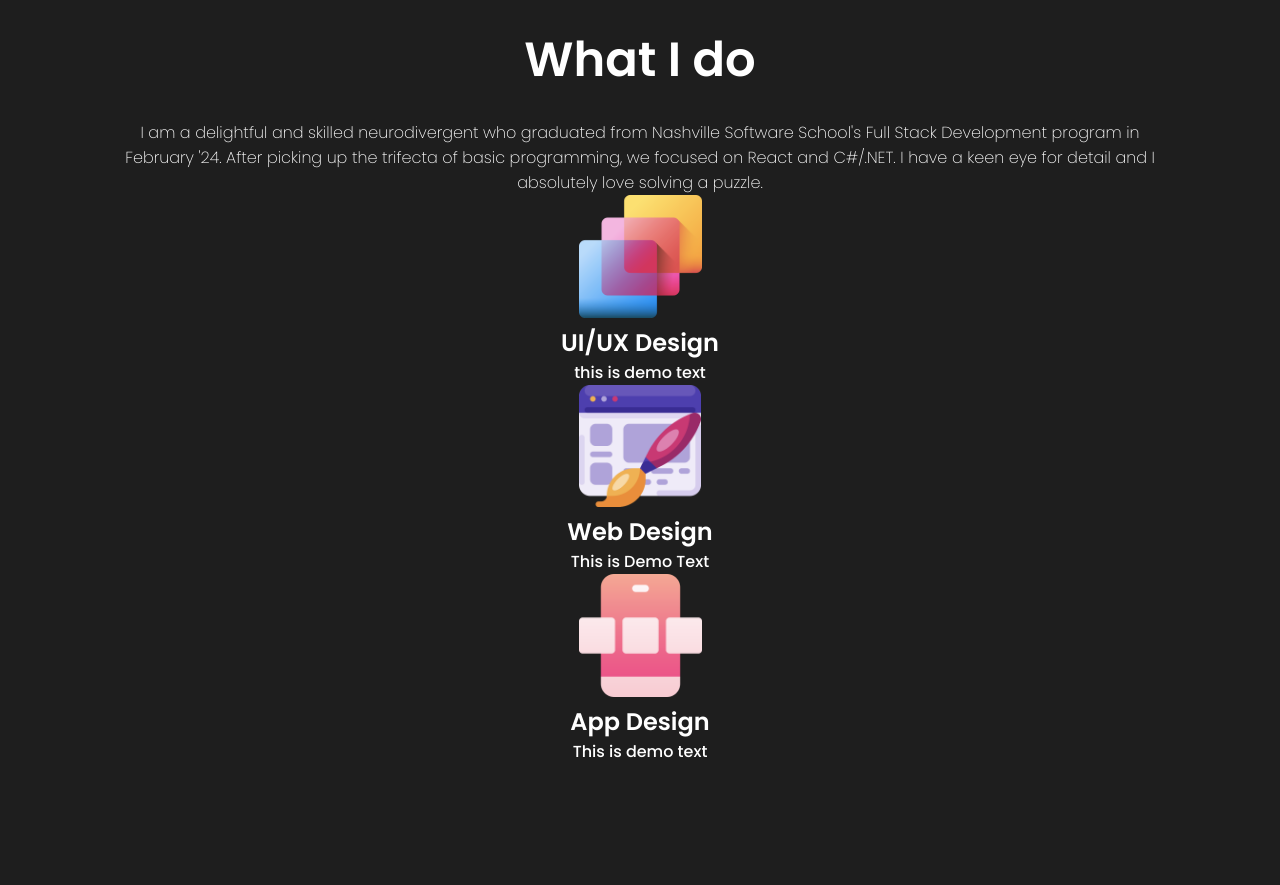
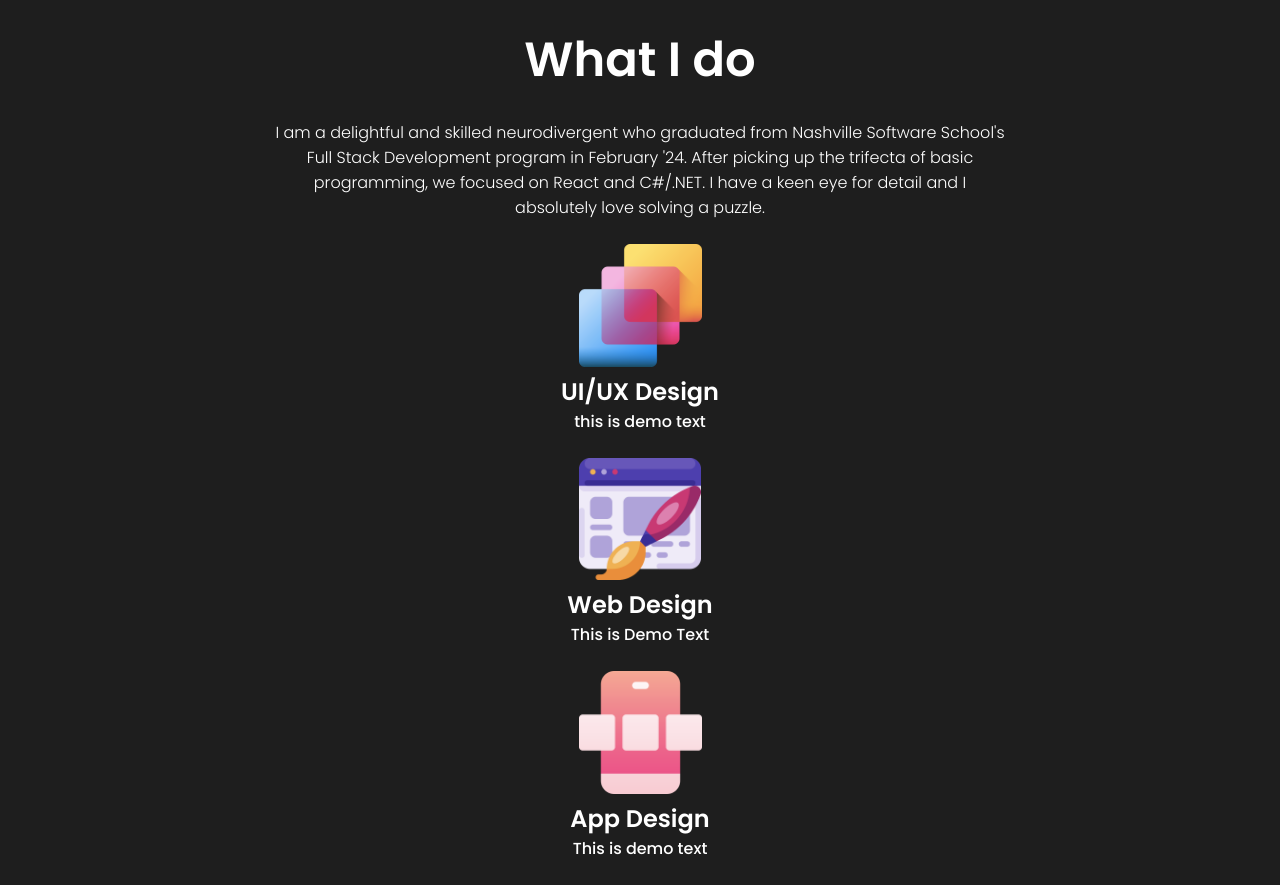
Before and after one commit to Foxglovery/portfolio, a React (Create React App) app: page / in a window 1280 px wide. Shown: the part 840-1725 px from the top of the page. Before the commit the page ends 1604 px from the top, so only its background shows below. Built offline with nearby package versions, Linux system fonts and the light colour scheme.

Commit message:
skillBar css

```diff
--- a/src/components/Skills/Skills.css
+++ b/src/components/Skills/Skills.css
@@ -18,6 +18,13 @@
 }
 
 .skillDesc {
-  font-weight: 200;
+  font-weight: 300;
   font-size: 1rem;
+  max-width: 50rem;
+  padding: 0 2rem;
 }
+
+.skillBar {
+  margin: 1.5rem;
+  width: 100vw;
+}
```
